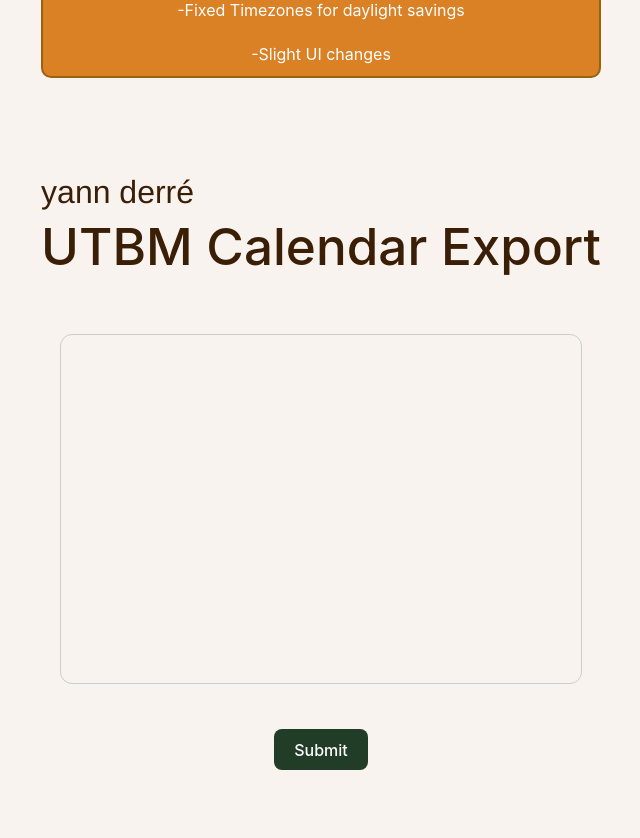
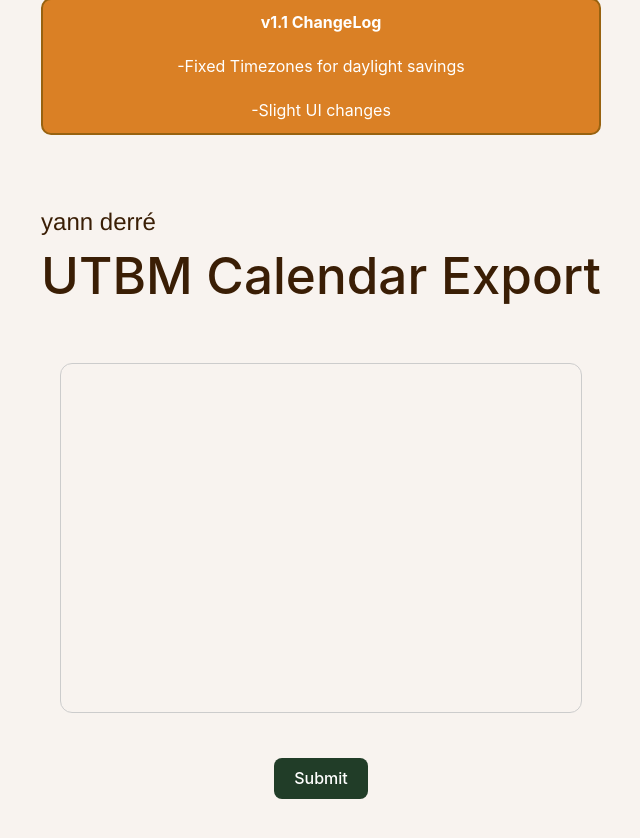
Before and after one commit to derreyann/utbm-schedule-exporter, a React (Vite) app: page / in a window 1280 px wide. Shown: the top 838 px of the page, without its empty margins (319-959 px from the left). Built offline with nearby package versions, Linux system fonts and the light colour scheme.

Commit message:
fix card

```diff
--- a/src/App.css
+++ b/src/App.css
@@ -4,9 +4,6 @@
   padding: 2rem;
   text-align: center;
 }
-
-
-
 
 .logo {
   height: 29em;
@@ -22,27 +19,8 @@
   filter: drop-shadow(0 0 2em #ef1616aa);
 }
 
-@keyframes logo-spin {
-  from {
-    transform: rotate(0deg);
-  }
-  to {
-    transform: rotate(360deg);
-  }
-}
-
-@media (prefers-reduced-motion: no-preference) {
-  a:nth-of-type(2) .logo {
-    animation: logo-spin infinite 20s linear;
-  }
-}
-
 .card {
   padding: 2em;
-}
-
-.read-the-docs {
-  color: #888;
 }
 
 .input {
@@ -65,15 +43,17 @@
     display: flex;
     align-items: center;
     min-width: 30%;
-    margin-top: -25%;
-    margin-bottom: 25%;
+    padding: 0.4em;
+    margin-top: -15%;
+    margin-bottom: 20%;
+    height: 120px;
     background-color: #da8025;
     border: 2px solid #986210;
     border-radius: 10px;
     color-scheme: light dark;
     flex-wrap: nowrap;
     align-content: center;
-    justify-content: space-around;
+    justify-content: center;
     flex-direction: column;
 }
 
--- a/src/index.css
+++ b/src/index.css
@@ -112,6 +112,7 @@
   }
   button {
     background-color: #95be9f;
+
     color: black;
   }
 
@@ -151,7 +152,7 @@
   position: relative;
   width: 100%;
   height: 50px;
-  top:135px;
+  top:165px;
   z-index: 100;
   display: flex;
   justify-content: left;
@@ -161,12 +162,17 @@
 .top-bar a{
   font-family: Helvetica, sans-serif;
   text-decoration: none;
-  font-size: 2em;
+  font-size: 1.5em;
   font-weight: 550;
 }
 @media only screen and (max-width: 768px) {
   .top-bar {
     flex-wrap: wrap;
     justify-content: center;
+    top:155px;
+  }
+  .top-bar a {
+    font-size: 2em;
+
   }
 }
```
